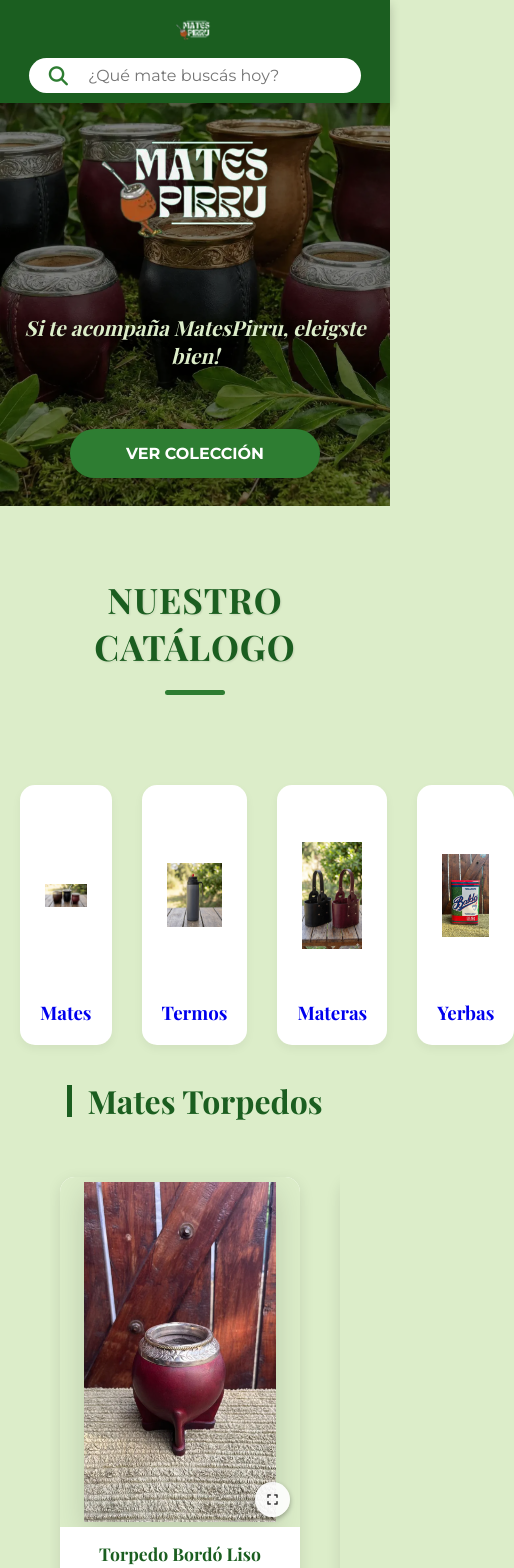
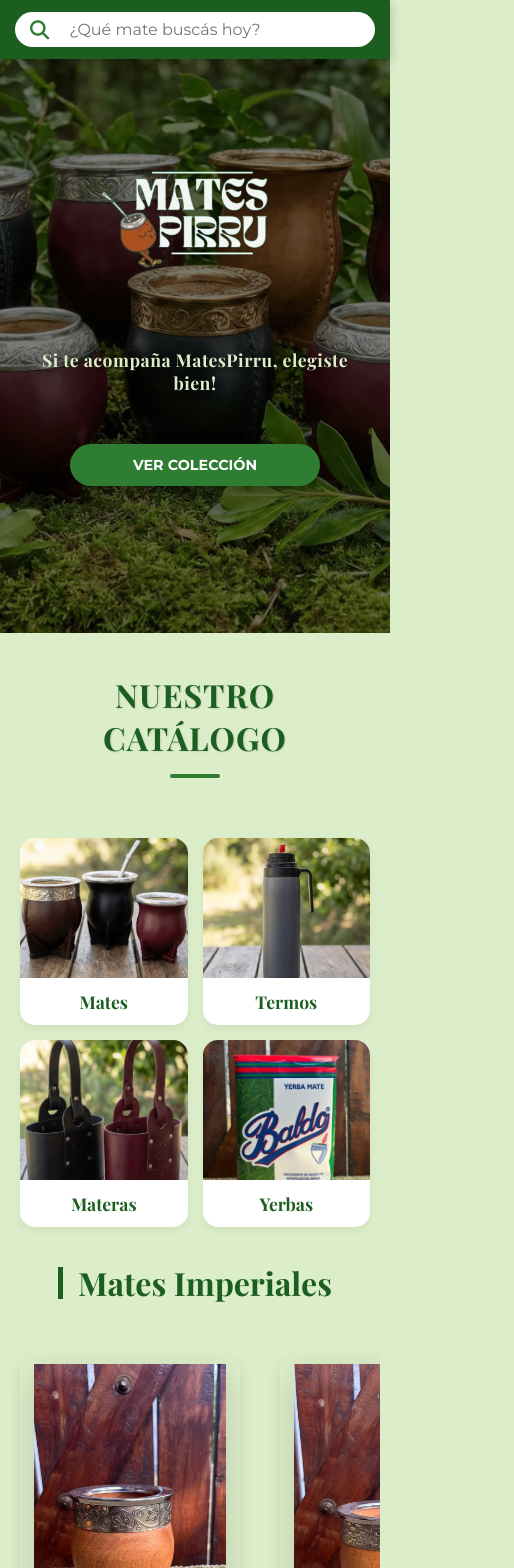
Before and after one commit to Garone45/Catalogo-web-MatesPirru, a React (Vite) app: page / in a window 390 px wide. Shown: the top 1568 px of the page, 514 px wide, since content can reach past the window. Built offline with nearby package versions, Linux system fonts and the light colour scheme.

Commit message:
Retoques en el estilo para mobile..

```diff
--- a/src/App.jsx
+++ b/src/App.jsx
@@ -1,7 +1,7 @@
 import React, { useState, useEffect } from 'react';
 
 // IMPORTAMOS LOS COMPONENTES
-import Navbar from './components/Navbar'; // Acordate de quitar el input de adentro del Navbar
+import Navbar from './components/Navbar';
 import Portada from './components/Portada';
 import Beneficios from './components/Beneficios';
 import Categorias from './components/Categorias';
@@ -37,7 +37,7 @@
   return (
     <div className="App">
 
-      {/* 1. NAVBAR (Limpio, solo con logo y menú) */}
+
       {/* 1. NAVBAR (Le pasamos la magia de la búsqueda) */}
       <Navbar alBuscar={manejarBusqueda} valorBusqueda={busqueda} />
 
@@ -79,7 +79,7 @@
             <Categorias />
 
             <div id="mates-seccion">
-                <Carrusel titulo="Mates Imperiales" categoria="imperiales" productos={productos} alHacerClick={abrirZoom} />
+                <Carrusel titulo="Mates Imperiales" categoria="imperial" productos={productos} alHacerClick={abrirZoom} />
                 <Carrusel titulo="Mates Torpedos" categoria="torpedo" productos={productos} alHacerClick={abrirZoom} />
                 <Carrusel titulo="Mates Camioneros" categoria="camionero" productos={productos} alHacerClick={abrirZoom} />
                 <Carrusel titulo="Mates Criollos" categoria="criollo" productos={productos} alHacerClick={abrirZoom} />
--- a/src/components/Portada.jsx
+++ b/src/components/Portada.jsx
@@ -16,7 +16,8 @@
     >
       <div className="contenido-portada">
         <img src="./img/logo-matespirru-blanco.webp" alt="Mates Pirru" className="logo-portada" />
-        <p className="eslogan-pro">Si te acompaña MatesPirru, eleigste bien! </p>
+        {/* En tu Portada.jsx, cambiá el <p> por esto: */}
+<p className="eslogan-pro">Si te acompaña MatesPirru, elegiste bien!</p>
         <a href="#mates-seccion" className="btn-coleccion">
           Ver Colección
         </a>
--- a/src/index.css
+++ b/src/index.css
@@ -48,28 +48,12 @@
 .nav-menu { flex: 1; display: flex; justify-content: flex-end; list-style: none; gap: 20px; }
 .nav-menu a { color: white; text-decoration: none; font-weight: 600; }
 
-/* =========================================
-   MÓVIL: Arreglo para que no "rompa" todo
-   ========================================= */
-@media (max-width: 768px) {
-    .navbar {
-        height: auto; flex-direction: column; padding: 15px; gap: 15px;
-    }
-    .nav-logo, .nav-centro { flex: none; width: 100%; justify-content: center; }
-    .buscador-lindo-nav { max-width: 95%; }
-    .nav-menu { display: none; } /* Ocultamos los links en celu */
-
-    /* ACÁ ESTÁ LA MAGIA: Como la barra ahora es más alta, bajamos un poco la portada */
-    .portada { padding-top: 100px; }
-}
 
 
 /* =========================================
 3. PORTADA
 ========================================= */
-/* =========================================
-   3. PORTADA
-   ========================================= */
+
 .portada {
     position: relative;
     min-height: 90vh;
@@ -179,16 +163,6 @@
     transition: transform 0.3s ease;
 }
 
-/* En el celular también le damos más tamaño */
-@media (max-width: 768px) {
-    .contenedor-img-cat {
-        height: 180px; /* Un tamaño generoso para que se vea bien en la mano */
-    }
-
-    .grilla-categorias {
-        gap: 30px; /* Un poco menos de espacio entre tarjetas para ganar tamaño */
-    }
-}
 
 /* =========================================
 5. CARRUSEL DE PRODUCTOS (DISEÑO FINAL)
@@ -274,12 +248,6 @@
 .izq { left: -20px; } /* Un poquito afuera a la izquierda */
 .der { right: -20px; } /* Un poquito afuera a la derecha */
 
-/* En celular ocultamos flechas */
-@media (max-width: 768px) {
-    .btn-flecha { display: none; }
-    .izq, .der { display: none; }
-}
-
 /* =========================================
 6. TARJETAS DE PRODUCTO
 ========================================= */
@@ -347,19 +315,6 @@
 ========================================= */
 footer { text-align: center; padding: 40px; background-color: #111; color: #888; margin-top: 50px;}
 
-/* AJUSTES PARA CELULAR */
-@media (max-width: 768px) {
-    .navbar { padding: 0 15px; }
-    .menu { gap: 15px; } .menu a { font-size: 0.9rem; }
-    .portada { height: 60vh; min-height: auto; }
-    .logo-gigante { width: 180px; }
-
-    /* En celular escondemos las flechas (se usa el dedo) */
-    .indicadores { display: none; }
-
-    .titulo-controles h3 { font-size: 1.5rem; text-align: left; }
-    .tarjeta-mate { width: 240px; height: 420px; }
-}
 /* =========================================
 ESTILOS RECUPERADOS (TÍTULOS Y BUSCADOR)
 ========================================= */
@@ -419,15 +374,7 @@
     font-weight: 600; /* Le damos un poco más de "cuerpito" */
     margin-top: 15px;
 }
-@media (max-width: 768px) {
-    .titulo-principal-seccion {
-        font-size: 2.2rem;
-        letter-spacing: 1px;
-    }
-    .titulo-principal-seccion::after {
-        width: 60px; /* Línea un poquito más corta en el celu */
-    }
-}
+
 /* --- EL BUSCADOR TIPO CÁPSULA --- */
 .buscador-lindo {
     display: flex;
@@ -462,15 +409,6 @@
     color: #333;
 }
 
-/* Ajuste para celular */
-@media (max-width: 768px) {
-    .titulo-principal {
-        font-size: 2.2rem;
-    }
-    .eslogan-pro {
-        font-size: 1rem;
-    }
-}
 /* --- CONTENEDOR BLANCO QUE OCUPA TODO EL ANCHO --- */
 /* =========================================
 BARRA DE BENEFICIOS (FONDO VERDE DE LA WEB)
@@ -535,14 +473,6 @@
     line-height: 1.4;
 }
 
-/* --- EN CELULAR SÍ LOS PONEMOS UNO ABAJO DEL OTRO --- */
-@media (max-width: 768px) {
-    .fila-beneficios {
-        flex-direction: column !important;
-        align-items: center;
-        gap: 50px;
-    }
-}
 /* Estilo para que el bloque de IG mantenga la estética */
 .link-ig {
     text-decoration: none; /* Saca el subrayado */
@@ -567,39 +497,144 @@
     flex: 1;
     min-width: 180px; /* Un poquito más chico para que entren los 4 cómodos */
 }
-/* --- OPTIMIZACIÓN PARA MÓVILES (Celulares) --- */
+/* =========================================
+   MÓVIL: Arreglo para que no "rompa" todo
+   ========================================= */
+/* =========================================
+   MÓVIL: Diseño unificado y limpio
+   ========================================= */
 @media (max-width: 768px) {
-    .logo-portada {
-        max-width: 200px; /* Logo más acorde al celu */
+
+    /* 1. NAVBAR Y BUSCADOR (Compactos) */
+    .navbar {
+        height: auto;
+        flex-direction: column;
+        padding: 12px 15px; /* Un poquito más de aire arriba y abajo */
+    }
+    .nav-logo {
+        display: none; /* ¡ACÁ ESTÁ LA MAGIA! Chau logo doble en el celu */
+    }
+    .nav-logo img {
+        height: 28px; /* Logo sutil arriba para no competir con la portada */
     }
 
-    .eslogan-pro {
-        font-size: 1.3rem;
+    .buscador-lindo-nav {
+        max-width: 100%;
+        padding: 8px 15px; /* Un buscador un poquito más gordito y cómodo para el dedo */
     }
-
-    .btn-coleccion {
-        width: 100%; /* Botón ancho para fácil acceso */
-        max-width: 250px;
+    .nav-menu {
+        display: none; /* Escondemos links en celu */
     }
-    .navbar {
-        height: auto; /* Se estira para las dos filas */
-        flex-direction: column;
-        padding: 10px 20px;
-        gap: 8px;
-    }
-
-    .logo-icon, .menu, .buscador-lindo-nav {
-        flex: none; /* Quitamos el peso para que se apilen */
+    .nav-centro {
+        flex: none;
         width: 100%;
         justify-content: center;
     }
 
-    /* Ocultamos el menú en móvil para que no sea un caos visual */
-    .menu {
-        display: none;
+    /* 2. PORTADA (Ajuste de jerarquías) */
+    .portada {
+        padding-top: 90px; /* Evita que el navbar pise la foto */
+        min-height: 75vh;
+    }
+   .logo-portada {
+        max-width: 200px;
+        margin-bottom: 5px;
+        margin-top: -120px; /* <--- ACÁ ESTÁ EL TRUCO: Mientras más negativo, más sube */
+    }
+    .eslogan-pro {
+        font-size: 1.1rem;
+        font-style: normal; /* Sin cursiva, se ve más moderno */
+        font-weight: 500;
+        letter-spacing: 0.5px;
+        padding: 0 10px;
+        margin-bottom: 25px;
+    }
+    .btn-coleccion {
+        width: 100%;
+        max-width: 250px;
+        padding: 12px 30px;
+        font-size: 0.9rem;
     }
 
-    .buscador-lindo-nav .input-wrapper {
-        max-width: 100%; /* Que use todo el ancho del celu */
+    /* 3. TÍTULOS GRANDES */
+    .bloque-central, .bloque-separador {
+        margin: 40px auto 20px auto;
+    }
+    .titulo-principal-seccion {
+        font-size: 2rem;
+        letter-spacing: 1px;
+    }
+    .titulo-principal-seccion::after {
+        width: 50px;
+        height: 4px;
+        margin-top: 15px;
+    }
+
+    /* 4. CATEGORÍAS */
+    .grilla-categorias {
+        gap: 15px;
+        grid-template-columns: repeat(2, 1fr); /* 2x2 en celular */
+    }
+    .tarjeta-categoria {
+        padding: 0; /* Le sacamos el colchón blanco que tenía alrededor */
+        overflow: hidden; /* Para que la foto no se escape de las puntas redondas */
+    }
+    .contenedor-img-cat {
+        height: 140px; /* Un tamaño ideal para que entren las 2 filas en la pantalla */
+        margin-bottom: 0;
+    }
+    .contenedor-img-cat img {
+        width: 100%;
+        height: 100%;
+        padding: 0; /* Le sacamos el aire interno */
+        object-fit: cover; /* MAGIA: Llena el cuadrado perfecto recortando lo que sobra */
+    }
+    .tarjeta-categoria h3,
+    .tarjeta-categoria span,
+    .tarjeta-categoria p {
+        color: #1b5e20 !important; /* Tu verde oscuro institucional */
+        font-size: 1.1rem;
+        font-family: 'Playfair Display', serif;
+        font-weight: 700;
+        padding: 12px 5px;
+        margin: 0;
+        text-align: center;
+        background-color: white; /* Fondo blanco solo para la franja del texto */
+    }
+
+    /* 5. CARRUSEL Y TARJETAS */
+    .seccion-carrusel {
+        padding: 0 10px; /* Le damos un poquito de margen al contenedor */
+    }
+    .btn-flecha {
+        display: flex; /* Antes estaba en none */
+        width: 35px; /* Más chiquitas para el dedo */
+        height: 35px;
+        font-size: 1.2rem;
+        box-shadow: 0 2px 8px rgba(0,0,0,0.3); /* Sombrita para que resalten */
+        z-index: 20;
+    }
+    .izq { left: 0px; } /* Las pegamos a los bordes de la pantalla */
+    .der { right: 0px; }
+
+    .indicadores {
+        display: none; /* Estos sí los dejamos ocultos */
+    }
+    .tarjeta-mate {
+        /* ACÁ ESTÁ EL TRUCO: Al hacerla de 220px, forzamos a que la tarjeta
+           que sigue "asome" un pedacito en el borde derecho de la pantalla */
+        width: 220px;
+        min-height: 400px;
+    }
+    .titulo-controles h3 {
+        font-size: 1.5rem;
+        text-align: left;
+    }
+
+    /* 6. BENEFICIOS */
+    .fila-beneficios {
+        flex-direction: column !important;
+        align-items: center;
+        gap: 40px;
     }
 }
```
Also changed, not shown: 1 other file (tests, documents, lock files or other folders). Lines whose indentation alone changed are shown as unchanged.
